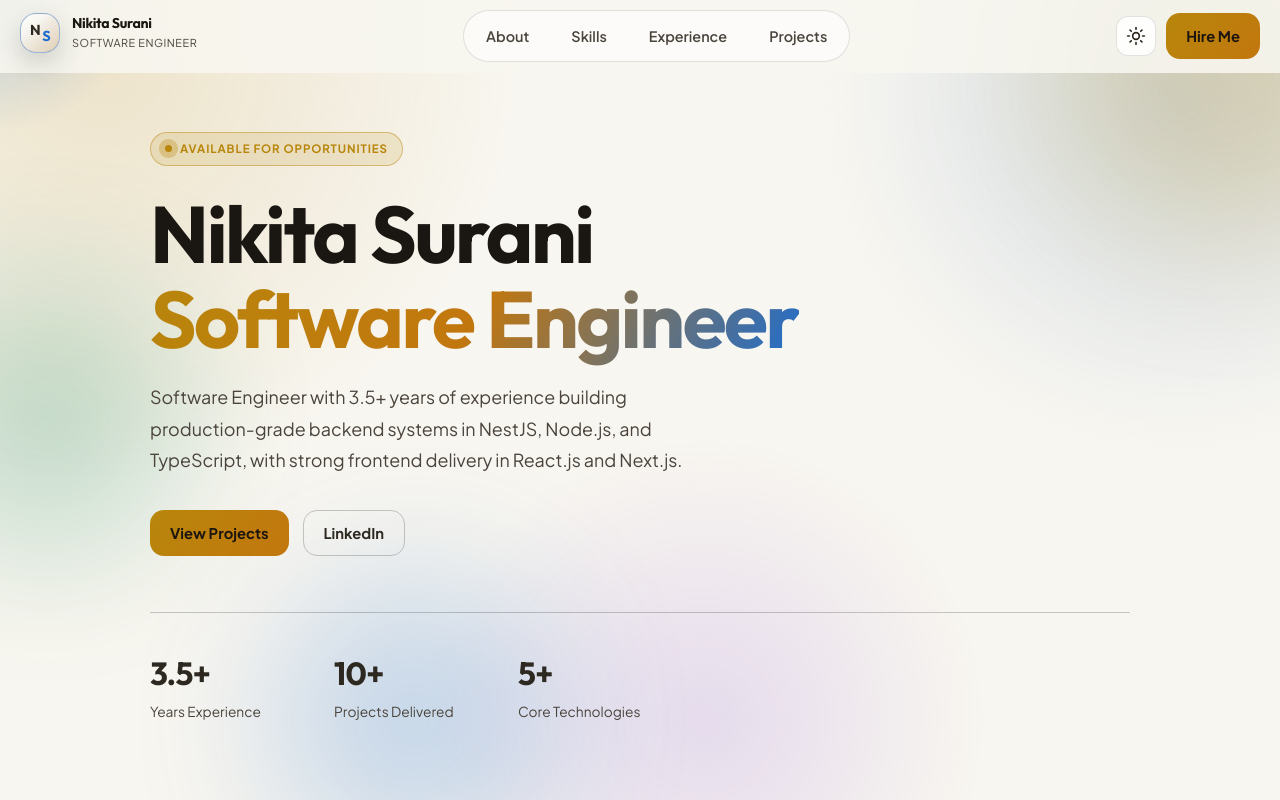
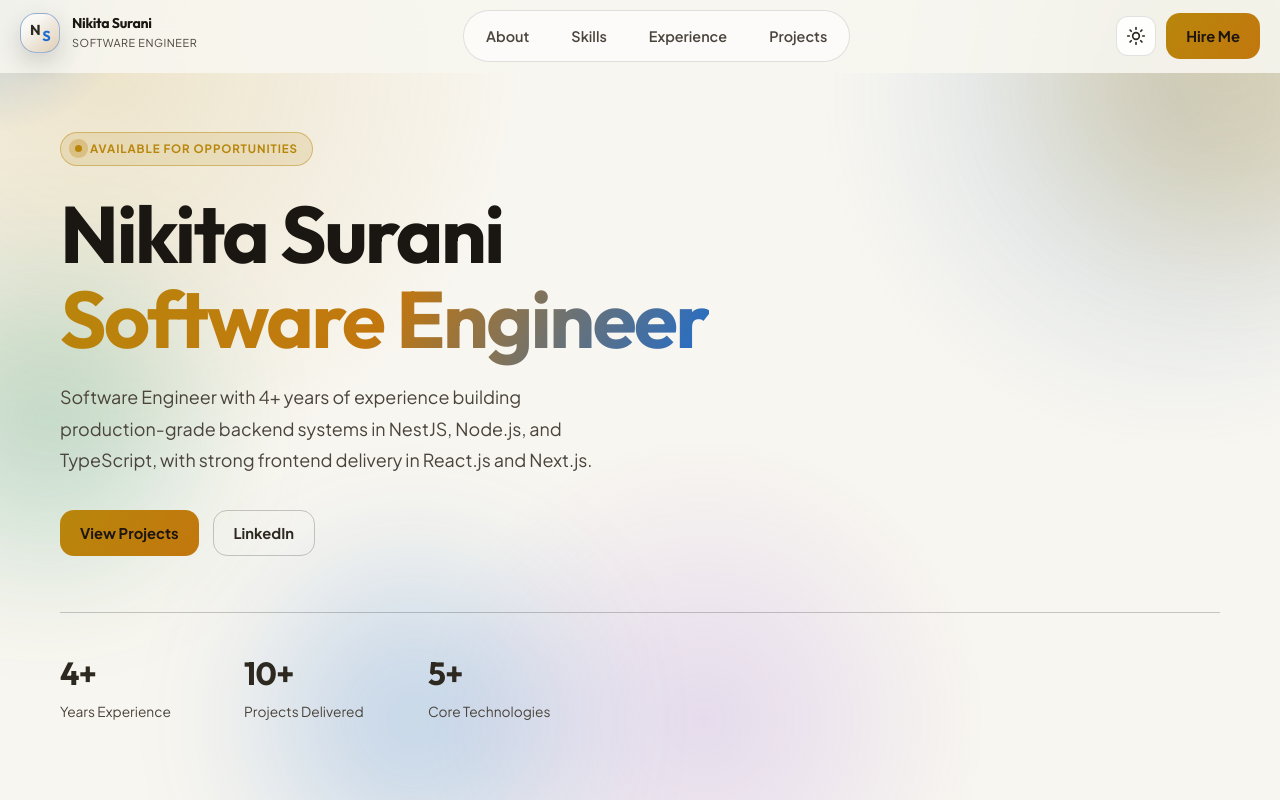
Before and after one commit to NikitaSurani/portfolio, a Next.js app: page / in a window 1280 px wide. Shown: the top 800 px of the page. Built offline with nearby package versions, Linux system fonts and the light colour scheme.

Commit message:
made changes in the hero section

```diff
--- a/src/components/Hero.tsx
+++ b/src/components/Hero.tsx
@@ -51,13 +51,12 @@ export default function Hero() {
           min-height: 100vh;
           display: flex;
           align-items: center;
-          padding: 132px 24px 84px;
+          padding: 132px 22px 84px;
           overflow: hidden;
         }
 
         .hero-content {
-          width: min(980px, 100%);
-          margin: 0 auto;
+          width: 100%;
           position: relative;
           z-index: 2;
         }
@@ -147,10 +146,17 @@ export default function Hero() {
           color: var(--muted);
         }
 
+        @media (max-width: 1024px) {
+          .hero {
+            padding-left: 18px;
+            padding-right: 18px;
+          }
+        }
+
         @media (max-width: 768px) {
           .hero {
             min-height: auto;
-            padding: 118px 18px 64px;
+            padding: 118px 14px 64px;
           }
 
           .hero-actions {
@@ -223,7 +229,7 @@ export default function Hero() {
           />
         ))}
 
-        <div className="hero-content">
+        <div className="hero-content section-content">
           <div className="hero-chip">
             <i />
             Available for opportunities
@@ -236,7 +242,7 @@ export default function Hero() {
           </h1>
 
           <p className="hero-copy">
-            Software Engineer with 3.5+ years of experience building
+            Software Engineer with 4+ years of experience building
             production-grade backend systems in NestJS, Node.js, and TypeScript,
             with strong frontend delivery in React.js and Next.js.
           </p>
@@ -257,7 +263,7 @@ export default function Hero() {
 
           <div className="hero-stats">
             {[
-              { value: "3.5+", label: "Years Experience" },
+              { value: "4+", label: "Years Experience" },
               { value: "10+", label: "Projects Delivered" },
               { value: "5+", label: "Core Technologies" },
             ].map((item) => (
```
